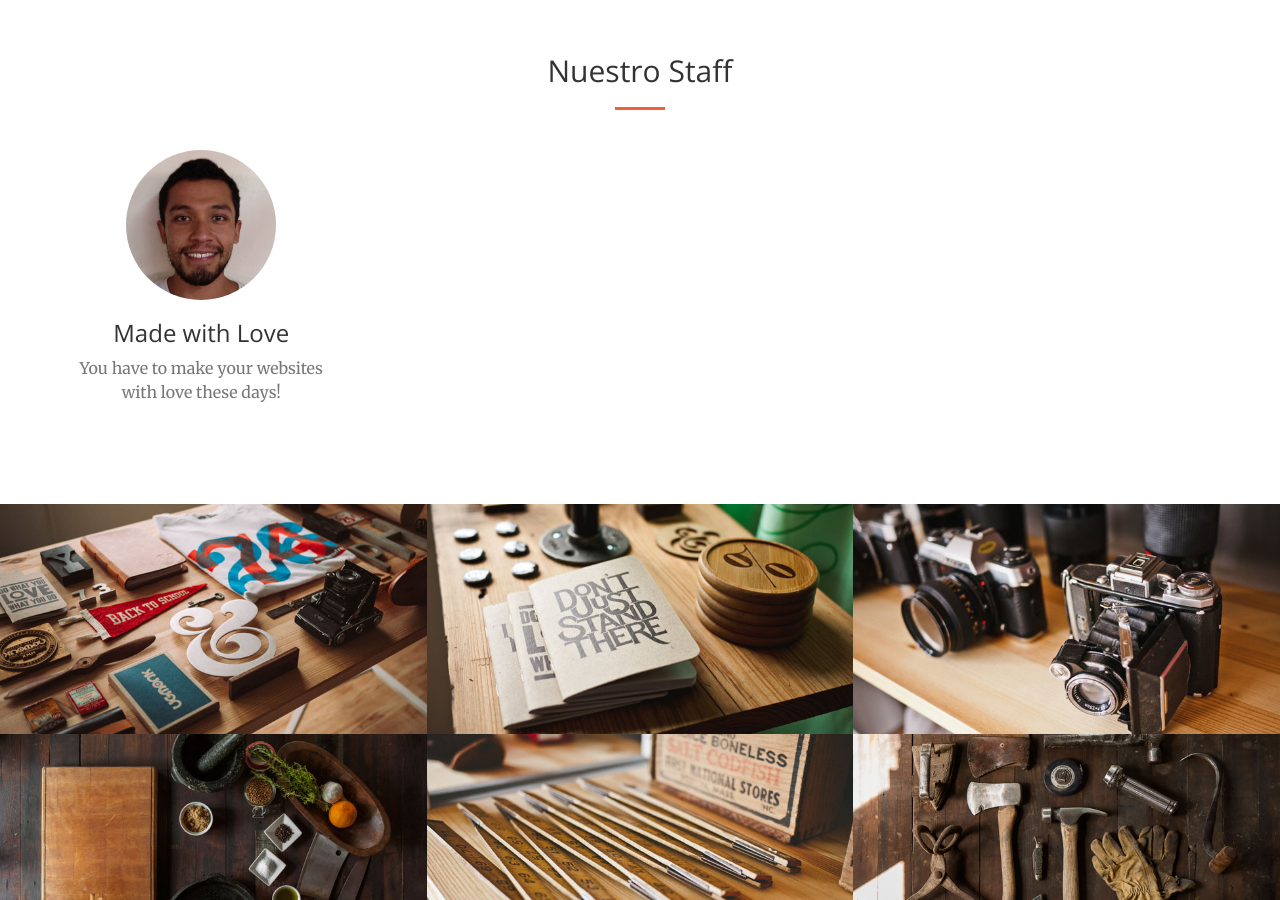
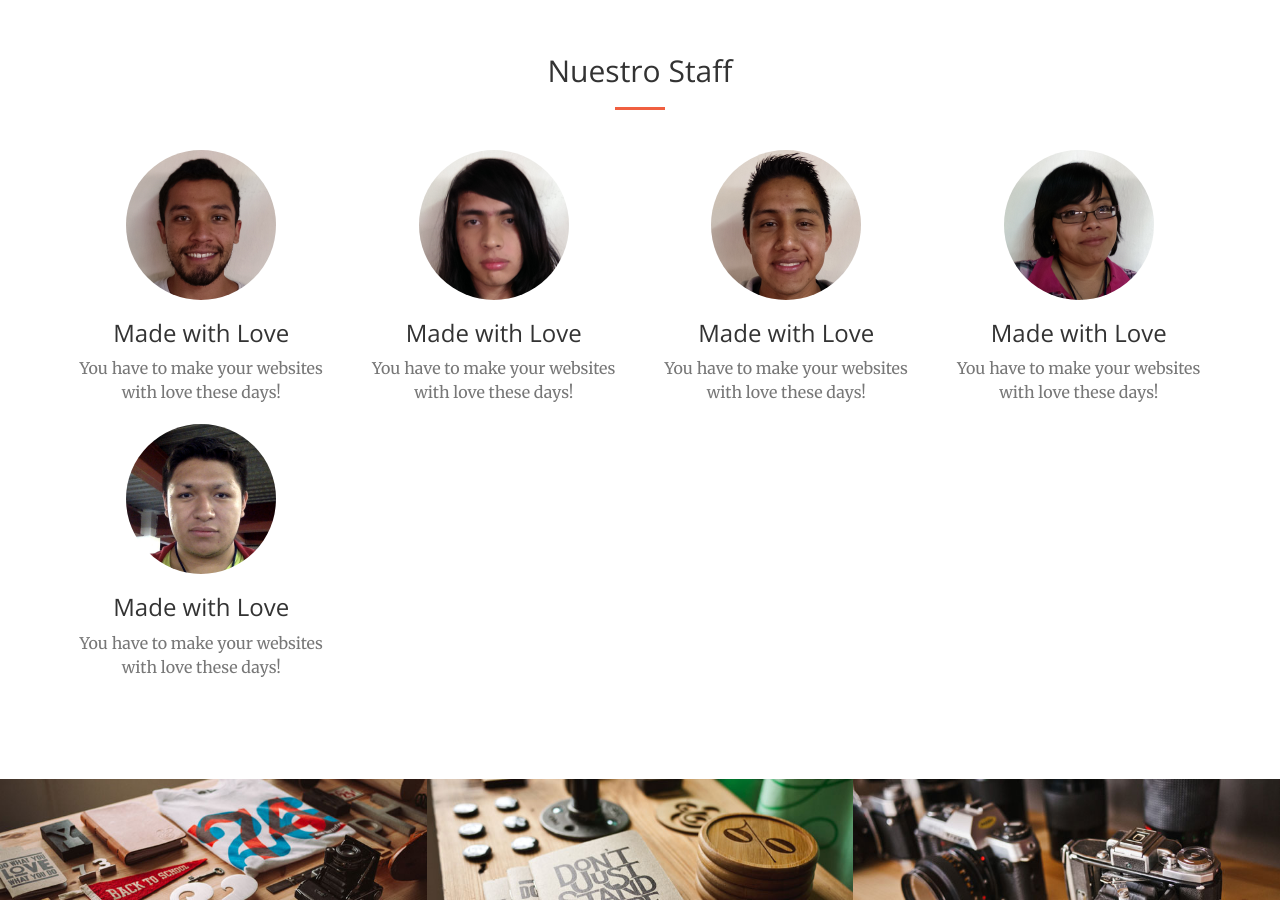
Before and after one commit to JoseHatake/LocalHakDay, a plain HTML site: page index.html in a window 1280 px wide. Shown: the part 1900-2800 px from the top of the page. Drawn offline with nearby package versions, Linux system fonts and the light colour scheme.

Commit message:
More pages

```diff
--- a/index.html
+++ b/index.html
@@ -65,7 +65,13 @@
                         <a class="page-scroll" href="#catalogo">Mascotas</a>
                     </li>
                     <li>
+<<<<<<< Updated upstream
 
+=======
+                        <a class="page-scroll" href="consultas.html">Adoptar</a>
+                    </li>
+                    <li>
+>>>>>>> Stashed changes
                         <a class="page-scroll" href="#registro">Regístrate</a>
                     </li>
                     <li>
@@ -163,6 +169,34 @@
                 <div class="col-lg-3 col-md-6 text-center">
                     <div class="service-box">
                         <img src="img/staff/ceo1.png" class="fa staffI wow bounceIn text-primary" data-wow-delay=".3s"></i>
+                        <h3>Made with Love</h3>
+                        <p class="text-muted">You have to make your websites with love these days!</p>
+                    </div>
+                </div>
+                <div class="col-lg-3 col-md-6 text-center">
+                    <div class="service-box">
+                        <img src="img/staff/ceo2.png" class="fa staffI wow bounceIn text-primary" data-wow-delay=".3s"></i>
+                        <h3>Made with Love</h3>
+                        <p class="text-muted">You have to make your websites with love these days!</p>
+                    </div>
+                </div>
+                <div class="col-lg-3 col-md-6 text-center">
+                    <div class="service-box">
+                        <img src="img/staff/ceo3.png" class="fa staffI wow bounceIn text-primary" data-wow-delay=".3s"></i>
+                        <h3>Made with Love</h3>
+                        <p class="text-muted">You have to make your websites with love these days!</p>
+                    </div>
+                </div>
+                <div class="col-lg-3 col-md-6 text-center">
+                    <div class="service-box">
+                        <img src="img/staff/ceo4.png" class="fa staffI wow bounceIn text-primary" data-wow-delay=".3s"></i>
+                        <h3>Made with Love</h3>
+                        <p class="text-muted">You have to make your websites with love these days!</p>
+                    </div>
+                </div>
+                <div class="col-lg-3 col-md-6 text-center">
+                    <div class="service-box">
+                        <img src="img/staff/ceo5.png" class="fa staffI wow bounceIn text-primary" data-wow-delay=".3s"></i>
                         <h3>Made with Love</h3>
                         <p class="text-muted">You have to make your websites with love these days!</p>
                     </div>
```
Also changed, not shown: consultas.html (+6 -13 lines), css/cuenta.css (+10 -0 lines), img/staff/ceo2.png (added), img/staff/ceo3.png (added), img/staff/ceo4.png (added), img/staff/ceo5.png (added).
